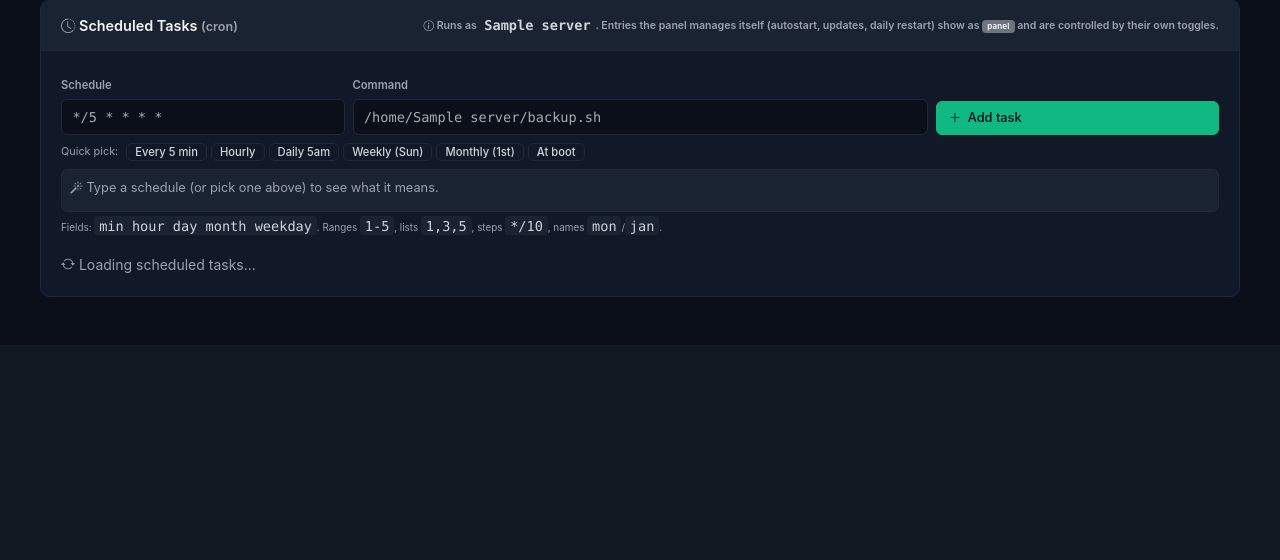
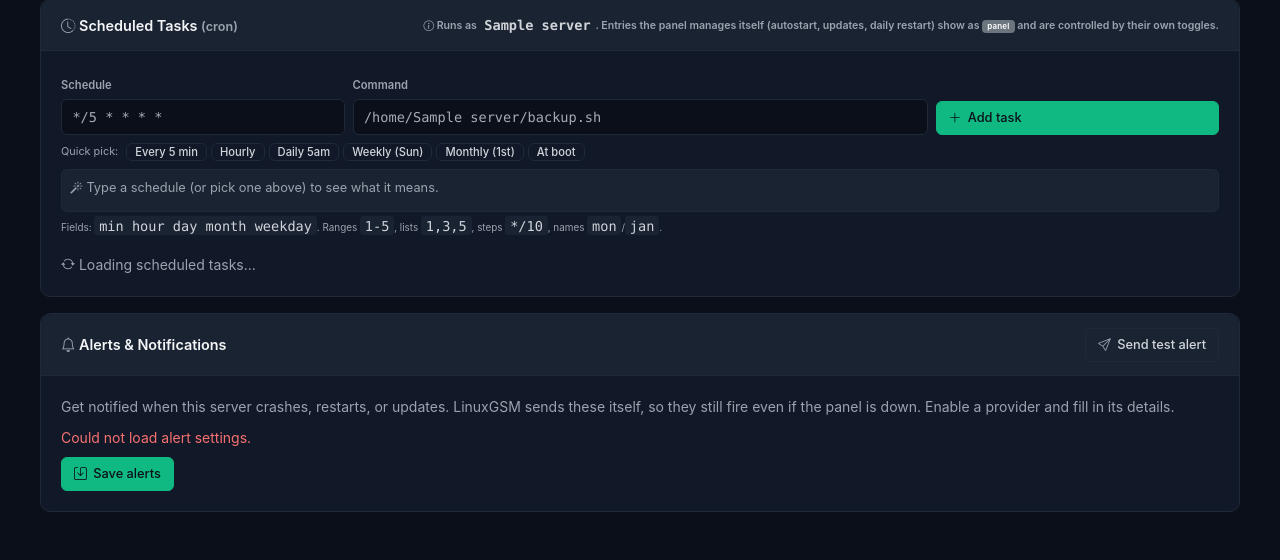
Before and after one commit to FMSMITH91/linuxgsm-panel, a Python web app: template templates/server_files.html in a window 1280 px wide. Shown: the part 741-1301 px from the top of the page. Before the commit the page ends 1038 px from the top, so only its background shows below. Run offline with Jinja, Linux system fonts and the light colour scheme; the template is opened without the code that fills it: most values are stand-ins (such as "Sample title", 1, 10 or a date in 2020); some libraries are stand-ins or nearby versions.

Commit message:
Add per-server alerts/notifications config (Discord/Telegram/email/…)
New "Alerts & Notifications" card on the Files & Config page: enable and configure
LinuxGSM's own alert providers — Discord, Telegram, email, Pushover, Pushbullet,
Slack, Gotify, IFTTT — so the game server itself pings you on crash/restart/update
(works even if the panel is down). Plus a "Send test alert" button (runs LinuxGSM's
test-alert).

- lgsm_get_values() reads the merged LinuxGSM config (_default < common < instance)
  for just the alert keys; saving writes them via the existing lgsm_write_config.
- GET always returns the static provider list (values best-effort) so the form
  renders even if the host is briefly unreachable; POST only accepts the known alert
  keys and coerces the *alert toggles to on/off.
- Gated by the same manage-files permission as the rest of config editing.

232 unit / 74 smoke.

Co-Authored-By: Claude Opus 4.8 <noreply@anthropic.com>

```diff
--- a/templates/server_files.html
+++ b/templates/server_files.html
@@ -170,6 +170,26 @@
           <tbody id="cron-tbody"></tbody>
         </table>
       </div>
+    </div>
+  </div>
+</div>
+
+<!-- Alerts & notifications -->
+<div class="card mt-3" id="alerts-card">
+  <div class="card-header d-flex justify-content-between align-items-center flex-wrap gap-2">
+    <span><i class="bi bi-bell"></i> Alerts &amp; Notifications</span>
+    <button class="btn btn-sm btn-outline-secondary" onclick="testAlert(this)"><i class="bi bi-send"></i> Send test alert</button>
+  </div>
+  <div class="card-body">
+    <p class="small text-secondary mb-2">
+      Get notified when this server crashes, restarts, or updates. LinuxGSM sends these itself,
+      so they still fire even if the panel is down. Enable a provider and fill in its details.
+    </p>
+    <div id="alerts-loading" class="text-secondary small"><i class="bi bi-arrow-repeat"></i> Loading alert settings…</div>
+    <div id="alerts-body" style="display:none;"></div>
+    <div class="mt-2">
+      <button class="btn btn-primary btn-sm" onclick="saveAlerts(this)"><i class="bi bi-save"></i> Save alerts</button>
+      <span id="alerts-msg" class="small ms-2"></span>
     </div>
   </div>
 </div>
@@ -627,5 +647,46 @@ updateCronExplain();
 loadConfig();
 browse('');
 loadCron();
+
+// ── Alerts & notifications ──
+function alertsMsg(t,cls){ var m=document.getElementById('alerts-msg'); if(m){ m.textContent=t||''; m.className='small ms-2 '+(cls||'text-secondary'); } }
+function loadAlerts(){
+  fetch(MOUNT+'/api/server/'+serverId+'/alerts').then(r=>r.json()).then(function(d){
+    var body=document.getElementById('alerts-body'); if(!body) return;
+    if(d.error){ document.getElementById('alerts-loading').innerHTML='<span class="text-danger">'+esc(d.error)+'</span>'; return; }
+    var vals=d.values||{}, html='';
+    (d.providers||[]).forEach(function(p){
+      var on=String(vals[p.toggle]||'').toLowerCase()==='on';
+      html += '<div class="border rounded p-2 mb-2">'
+        + '<div class="form-check form-switch mb-1"><input class="form-check-input" type="checkbox" data-alert-toggle="'+escA(p.toggle)+'"'+(on?' checked':'')+'>'
+        + '<label class="form-check-label"><strong>'+esc(p.label)+'</strong></label></div>'
+        + '<div class="row g-2">';
+      (p.fields||[]).forEach(function(f){
+        html += '<div class="col-md-6"><label class="form-label small mb-0">'+esc(f.label)+'</label>'
+          + '<input type="text" class="form-control form-control-sm font-monospace" data-alert-key="'+escA(f.key)+'" value="'+escA(vals[f.key]||'')+'" spellcheck="false"></div>';
+      });
+      html += '</div></div>';
+    });
+    body.innerHTML=html;
+    document.getElementById('alerts-loading').style.display='none';
+    body.style.display='';
+  }).catch(function(){ document.getElementById('alerts-loading').innerHTML='<span class="text-danger">Could not load alert settings.</span>'; });
+}
+function saveAlerts(btn){
+  var values={};
+  document.querySelectorAll('[data-alert-toggle]').forEach(function(el){ values[el.getAttribute('data-alert-toggle')] = el.checked ? 'on' : 'off'; });
+  document.querySelectorAll('[data-alert-key]').forEach(function(el){ values[el.getAttribute('data-alert-key')] = el.value.trim(); });
+  if(btn) btn.disabled=true; alertsMsg('Saving…','text-secondary');
+  fetch(MOUNT+'/api/server/'+serverId+'/alerts',{method:'POST',headers:{'Content-Type':'application/json'},body:JSON.stringify({values:values})})
+    .then(r=>r.json()).then(function(d){ alertsMsg((d.success?'✓ ':'✗ ')+(d.message||''), d.success?'text-success':'text-danger'); if(btn) btn.disabled=false; })
+    .catch(function(){ alertsMsg('✗ Save failed','text-danger'); if(btn) btn.disabled=false; });
+}
+function testAlert(btn){
+  if(btn) btn.disabled=true; alertsMsg('Sending a test alert…','text-secondary');
+  fetch(MOUNT+'/api/server/'+serverId+'/action',{method:'POST',headers:{'Content-Type':'application/json'},body:JSON.stringify({action:'test-alert'})})
+    .then(r=>r.json()).then(function(d){ alertsMsg((d.success?'✓ ':'✗ ')+(d.message||'Sent — check your alert channels.'), d.success?'text-success':'text-danger'); if(btn) btn.disabled=false; })
+    .catch(function(){ alertsMsg('✗ Could not send','text-danger'); if(btn) btn.disabled=false; });
+}
+loadAlerts();
 </script>
 {% endblock %}
```
Also changed, not shown: app.py (+63 -3 lines), ssh_manager.py (+12 -0 lines), tests/smoke_test.py (+8 -0 lines), tests/unit_test.py (+15 -0 lines).
